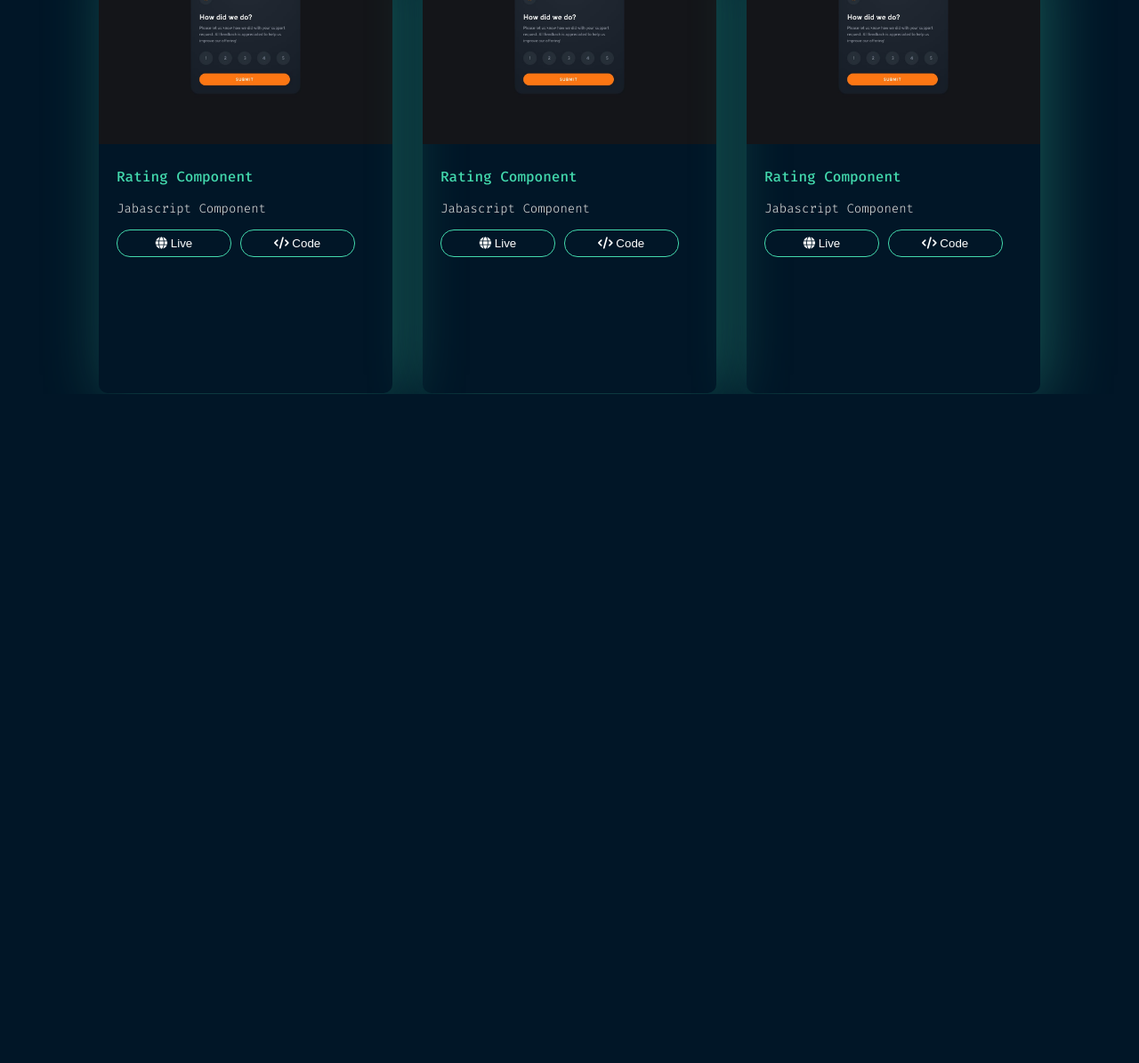
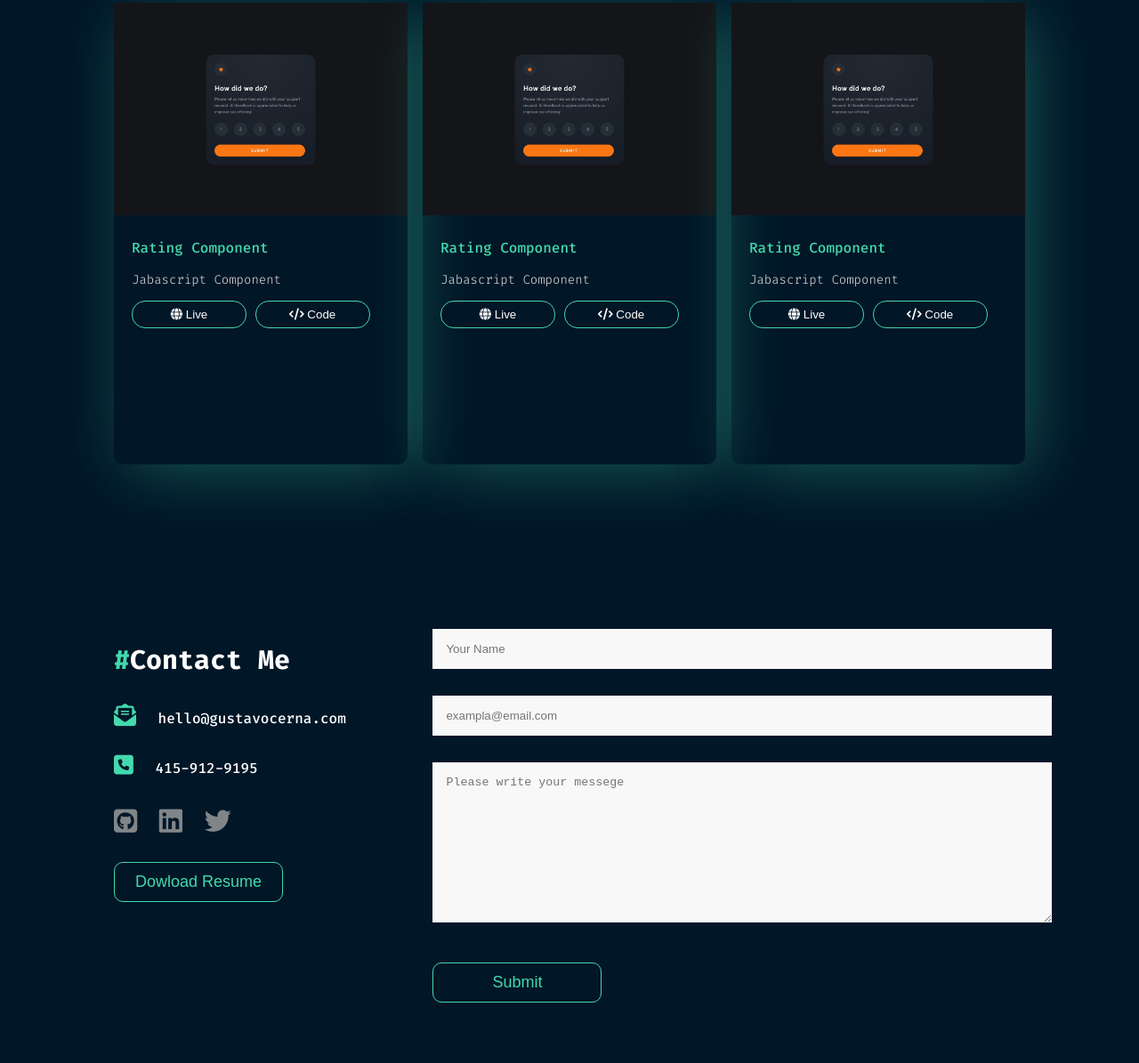
Before and after one commit to gustavoc1995/gus-portfolio, a plain HTML site: page src/index.html in a window 1280 px wide. Shown: the part 2031-3226 px from the top of the page at 89% size. Before the commit the page ends 2474 px from the top, so only its background shows below. Drawn offline with Linux system fonts and the light colour scheme.

Commit message:
contact section added

```diff
--- a/src/index.html
+++ b/src/index.html
@@ -162,7 +162,29 @@
     </section>
 
     <section id="contact">
+        <div class="contact-container">
+            <div class="contact-info">
+                <h3><span>#</span>Contact Me</h3>
+                <p><i class="fa-solid fa-envelope-open-text"></i> hello@gustavocerna.com</p>
+                <p><i class="fa-solid fa-square-phone"></i> 415-912-9195</p>
+                <div class="contact-icons">
+                    <a href="https://github.com/gustavoc1995"><i class="fa-brands fa-square-github"></i></a>
+                    <a href="https://www.linkedin.com/in/gustavo-cerna-64955016a/"><i class="fa-brands fa-linkedin"></i></a>
+                    <a href="https://twitter.com/GustavoCerna11"><i class="fa-brands fa-twitter"></i></a>
+                </div>
 
+                <button class="btn"><a href="./images/Gustavo Cerna.pdf" download=""></a> Dowload Resume</button>
+
+            </div>
+            <div class="form-container">
+                <form action="">
+                    <input type="text" name="Name" placeholder="Your Name" required>
+                    <input type="email" name="email" placeholder="exampla@email.com">
+                    <textarea name="message" rows="10" placeholder="Please write your messege"></textarea>
+                    <button class="btn" type="submit">Submit</button>
+                </form>
+            </div>
+        </div>
     </section>
 
     <script src="https://kit.fontawesome.com/57233bb7b3.js" crossorigin="anonymous"></script>
--- a/src/style.css
+++ b/src/style.css
@@ -2,6 +2,9 @@
     --primary-color: #011627;
     --secondary-color: #43D9AD;
     --tercery-color: #4D5BCE;
+}
+html{
+    scroll-behavior: smooth;
 }
 
 body {
@@ -230,7 +233,7 @@ button {
 
 /*------------Skills Section --------*/
 .skills-container {
-    width: 75%;
+    width: 80vw;
     height: 300px;
     margin: 40px auto;
     border-radius: 15px;
@@ -273,16 +276,15 @@ button {
 
 /* Portfolio Section */
 #portfolio {
-    height: 70vh;
+    padding: 40px 80px;
 }
 
 .portfolio-container {
-    width: 1058px;
+    width: 80vw;
     height: 518px;
     margin: 100px auto;
 
 }
-
 .portfolio-header {
     width: 100%;
     height: 42px;
@@ -310,6 +312,10 @@ button {
     height: 519px;
     border-radius: 10px;
     box-shadow: 10px 10px 74px -5px rgba(67, 217, 173, 0.34);
+    transition: transform 0.5s;
+}
+.card:hover{
+    transform: translateY(-15px);
 }
 .card-image-container{
     width: 100%;
@@ -353,3 +359,81 @@ button {
     background: var(--primary-color);
     border: solid var(--secondary-color) 1px;
 }
+
+/*-------Contact ---------*/
+#contact{
+    padding: 40px 80px;
+}
+.contact-container{
+    width: 80vw;
+    height: 500px;
+    margin: 43px auto;
+    display: flex;
+}
+.contact-info{
+    width: 35%;
+    color: white;
+}
+.form-container{
+    width: 65%;
+}
+.contact-info h3{
+    font-size: 30px;
+}
+.contact-info h3 span{
+    color: var(--secondary-color);
+}
+.contact-info p{
+    margin-top: 30px;
+}
+.contact-info p i{
+    color: var(--secondary-color);
+    margin-right: 15px;
+    font-size: 25px;
+}
+.contact-icons{
+    margin-top: 30px;
+}
+.contact-icons a{
+    text-decoration: none;
+    font-size: 30px;
+    margin-right: 15px;
+    color: #808588;
+    display: inline-block;
+    transition: transform 0.5s;
+}
+
+.contact-icons a:hover{
+    color: var(--secondary-color);
+    transform: translateY(-5px);
+}
+
+.btn{
+    height: 45px;
+    width: 190px;
+    margin-top: 25px;
+    background-color: var(--primary-color);
+    color: var(--secondary-color);
+    font-size: 18px;
+    font-weight: 500;
+    border-radius: 10px;
+    border: solid 1px ;
+}
+
+.btn:hover{
+    background-color: var(--secondary-color);
+    color: var(--primary-color)
+}
+.form-container form{
+    width: 100%;
+}
+form input, form textarea{
+    width: 100%;
+    border: 0;
+    outline: none;
+   background: #f8f8f8;
+    padding: 15px;
+    margin: 15px 0;
+    color: white;
+
+}
```
Also changed, not shown: 1 other file.
